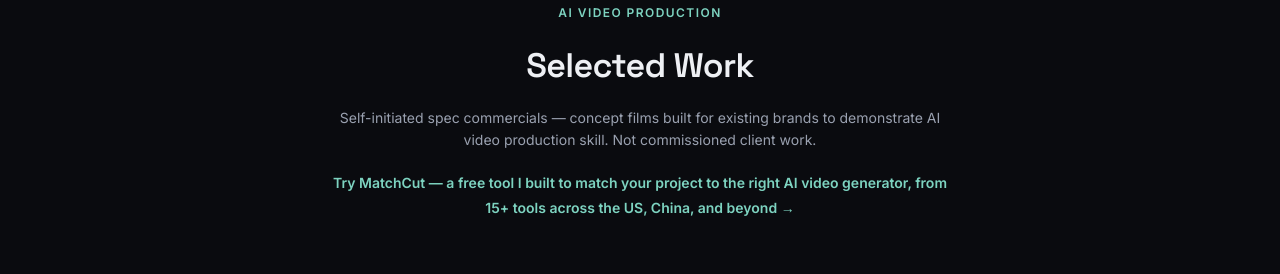
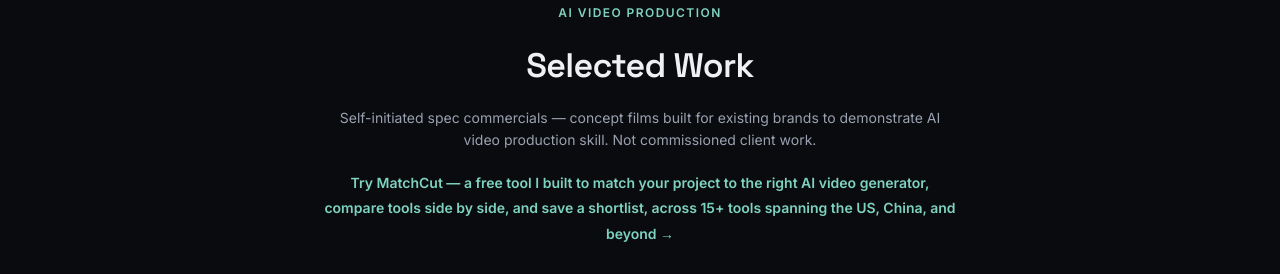
Before and after one commit to adebayomorufdamilare/adebayomorufdamilare.github.io, a plain HTML site: page index.html in a window 1280 px wide. Shown: the part 2938-3212 px from the top of the page. Drawn offline with Linux system fonts and the light colour scheme; grey boxes are pictures that could not be loaded.

Commit message:
Add files via upload

```diff
--- a/index.html
+++ b/index.html
@@ -303,7 +303,7 @@
       <div class="section-label" style="text-align:center;">AI Video Production</div>
       <h2>Selected Work</h2>
       <p style="color:var(--text-dim);font-size:14px;margin-top:14px;">Self-initiated spec commercials — concept films built for existing brands to demonstrate AI video production skill. Not commissioned client work.</p>
-      <p style="margin-top:18px;"><a href="matchcut.html" style="color:var(--accent);font-size:14px;font-weight:600;">Try MatchCut — a free tool I built to match your project to the right AI video generator, from 15+ tools across the US, China, and beyond →</a></p>
+      <p style="margin-top:18px;"><a href="matchcut/" style="color:var(--accent);font-size:14px;font-weight:600;">Try MatchCut — a free tool I built to match your project to the right AI video generator, compare tools side by side, and save a shortlist, across 15+ tools spanning the US, China, and beyond →</a></p>
     </div>
     <div class="video-grid">
       <div class="video-card featured">
```
